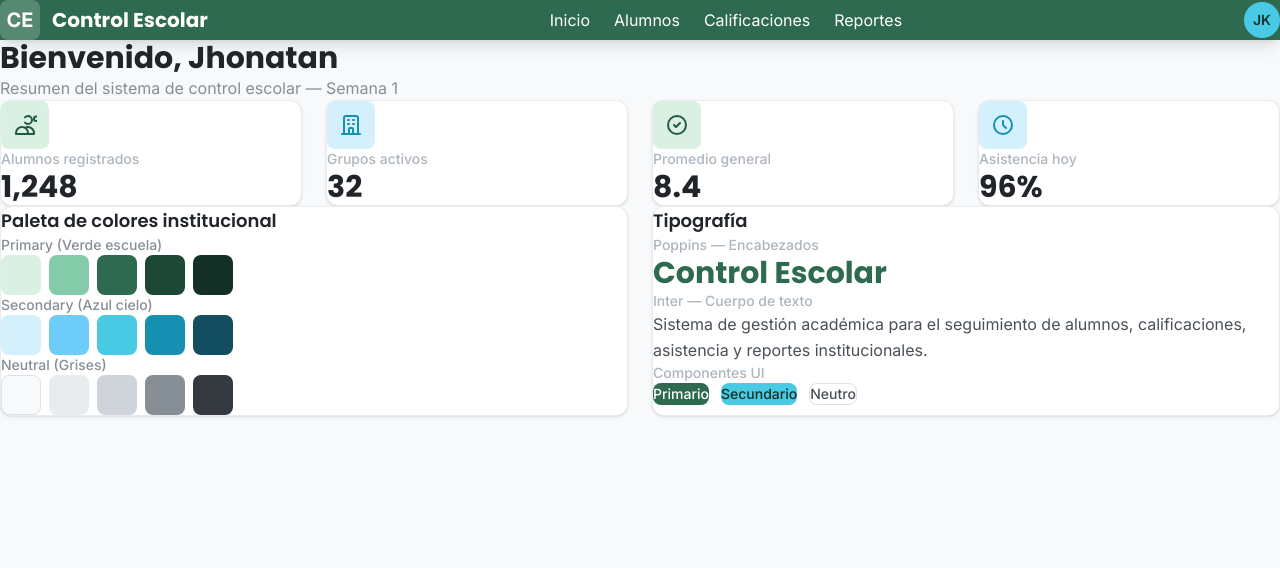
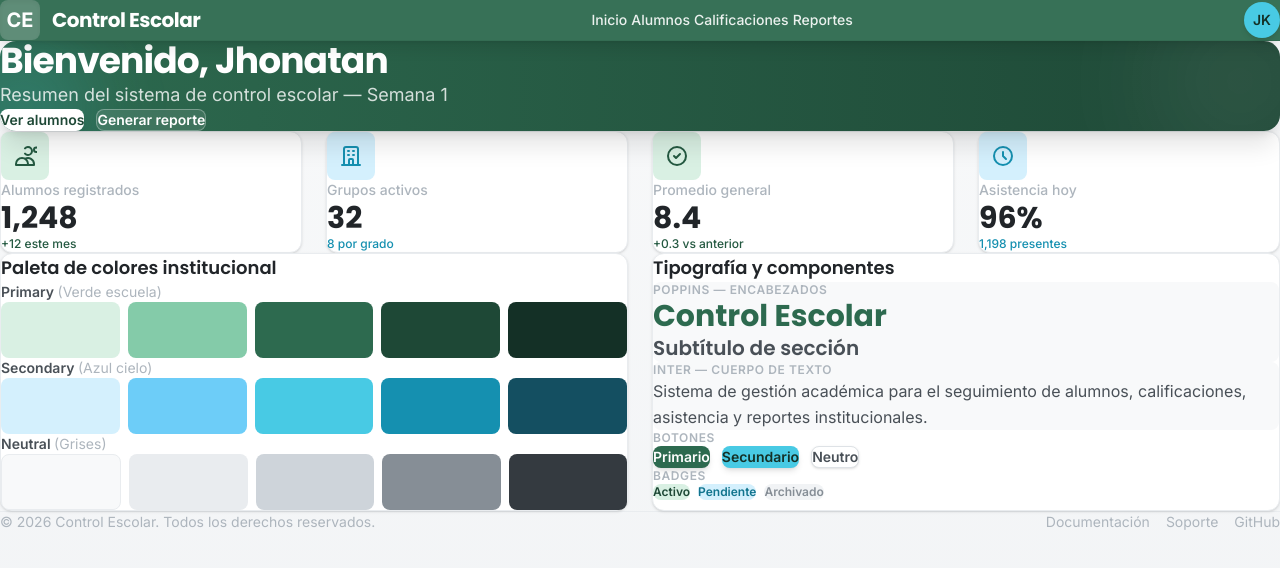
Before and after one commit to team-ControlAcademico/controlEscolar-web, a React (Vite) app: page / in a window 1280 px wide. Shown: the top 568 px of the page. Built offline with nearby package versions, Linux system fonts and the light colour scheme.

Commit message:
feat(ui): implement new dashboard design with enhanced interactions
- Update color palette and typography
- Add new components and badges
- Improve navbar and stats cards
- Enhance overall layout and user experience

```diff
--- a/src/App.tsx
+++ b/src/App.tsx
@@ -1,31 +1,44 @@
 function App() {
   return (
-    <div className="min-h-screen bg-neutral-50">
-      <nav className="bg-primary-500 text-white shadow-lg">
-        <div className="mx-auto max-w-7xl px-4 py-4 sm:px-6 lg:px-8">
+    <div className="min-h-screen bg-gradient-to-b from-neutral-50 to-neutral-100">
+      {/* Navbar */}
+      <nav className="sticky top-0 z-50 border-b border-primary-600/20 bg-primary-500/95 text-white shadow-lg backdrop-blur-sm">
+        <div className="mx-auto max-w-7xl px-4 py-3 sm:px-6 lg:px-8">
           <div className="flex items-center justify-between">
             <div className="flex items-center gap-3">
-              <div className="flex h-10 w-10 items-center justify-center rounded-lg bg-white/20 text-xl font-bold">
+              <div className="flex h-10 w-10 items-center justify-center rounded-lg bg-white/20 text-xl font-bold shadow-inner">
                 CE
               </div>
-              <h1 className="font-heading text-xl font-bold">Control Escolar</h1>
+              <h1 className="font-heading text-xl font-bold tracking-tight">Control Escolar</h1>
             </div>
-            <div className="hidden gap-6 md:flex">
-              <a href="#" className="transition-colors hover:text-secondary-300">
+            <div className="hidden gap-1 md:flex">
+              <a
+                href="#"
+                className="rounded-lg px-4 py-2 text-sm font-medium text-white/90 transition-all hover:bg-white/10 hover:text-white"
+              >
                 Inicio
               </a>
-              <a href="#" className="transition-colors hover:text-secondary-300">
+              <a
+                href="#"
+                className="rounded-lg px-4 py-2 text-sm font-medium text-white/90 transition-all hover:bg-white/10 hover:text-white"
+              >
                 Alumnos
               </a>
-              <a href="#" className="transition-colors hover:text-secondary-300">
+              <a
+                href="#"
+                className="rounded-lg px-4 py-2 text-sm font-medium text-white/90 transition-all hover:bg-white/10 hover:text-white"
+              >
                 Calificaciones
               </a>
-              <a href="#" className="transition-colors hover:text-secondary-300">
+              <a
+                href="#"
+                className="rounded-lg px-4 py-2 text-sm font-medium text-white/90 transition-all hover:bg-white/10 hover:text-white"
+              >
                 Reportes
               </a>
             </div>
             <div className="flex items-center gap-3">
-              <div className="flex h-9 w-9 items-center justify-center rounded-full bg-secondary-400 text-sm font-semibold text-primary-900">
+              <div className="flex h-9 w-9 items-center justify-center rounded-full bg-secondary-400 text-sm font-semibold text-primary-900 shadow-md">
                 JK
               </div>
             </div>
@@ -33,15 +46,35 @@ function App() {
         </div>
       </nav>
 
-      <main className="mx-auto max-w-7xl px-4 py-10 sm:px-6 lg:px-8">
+      <main className="mx-auto max-w-7xl px-4 py-8 sm:px-6 lg:px-8">
+        {/* Welcome Section */}
         <section className="mb-10">
-          <h2 className="font-heading text-3xl font-bold text-neutral-900">Bienvenido, Jhonatan</h2>
-          <p className="mt-2 text-neutral-600">Resumen del sistema de control escolar — Semana 1</p>
+          <div className="relative overflow-hidden rounded-2xl bg-gradient-to-r from-primary-500 to-primary-700 p-8 text-white shadow-xl">
+            <div className="absolute -right-10 -top-10 h-40 w-40 rounded-full bg-white/10 blur-3xl" />
+            <div className="absolute -bottom-10 -left-10 h-32 w-32 rounded-full bg-secondary-400/20 blur-2xl" />
+            <div className="relative">
+              <h2 className="font-heading text-3xl font-bold tracking-tight sm:text-4xl">
+                Bienvenido, Jhonatan
+              </h2>
+              <p className="mt-2 text-lg text-white/80">
+                Resumen del sistema de control escolar — Semana 1
+              </p>
+              <div className="mt-6 flex flex-wrap gap-3">
+                <button className="rounded-lg bg-white px-5 py-2.5 text-sm font-semibold text-primary-700 shadow-lg transition-all hover:shadow-xl hover:-translate-y-0.5">
+                  Ver alumnos
+                </button>
+                <button className="rounded-lg border border-white/30 bg-white/10 px-5 py-2.5 text-sm font-semibold text-white backdrop-blur-sm transition-all hover:bg-white/20">
+                  Generar reporte
+                </button>
+              </div>
+            </div>
+          </div>
         </section>
 
+        {/* Stats Cards */}
         <div className="mb-10 grid grid-cols-1 gap-6 sm:grid-cols-2 lg:grid-cols-4">
-          <div className="rounded-xl border border-neutral-200 bg-white p-6 shadow-sm">
-            <div className="mb-4 flex h-12 w-12 items-center justify-center rounded-lg bg-primary-100 text-primary-600">
+          <div className="group rounded-xl border border-neutral-200 bg-white p-6 shadow-sm transition-all hover:-translate-y-1 hover:shadow-lg">
+            <div className="mb-4 flex h-12 w-12 items-center justify-center rounded-lg bg-primary-100 text-primary-600 transition-colors group-hover:bg-primary-500 group-hover:text-white">
               <svg className="h-6 w-6" fill="none" stroke="currentColor" viewBox="0 0 24 24">
                 <path
                   strokeLinecap="round"
@@ -53,10 +86,11 @@ function App() {
             </div>
             <p className="text-sm font-medium text-neutral-500">Alumnos registrados</p>
             <p className="mt-1 font-heading text-3xl font-bold text-neutral-900">1,248</p>
+            <p className="mt-2 text-xs font-medium text-primary-600">+12 este mes</p>
           </div>
 
-          <div className="rounded-xl border border-neutral-200 bg-white p-6 shadow-sm">
-            <div className="mb-4 flex h-12 w-12 items-center justify-center rounded-lg bg-secondary-100 text-secondary-600">
+          <div className="group rounded-xl border border-neutral-200 bg-white p-6 shadow-sm transition-all hover:-translate-y-1 hover:shadow-lg">
+            <div className="mb-4 flex h-12 w-12 items-center justify-center rounded-lg bg-secondary-100 text-secondary-600 transition-colors group-hover:bg-secondary-400 group-hover:text-primary-900">
               <svg className="h-6 w-6" fill="none" stroke="currentColor" viewBox="0 0 24 24">
                 <path
                   strokeLinecap="round"
@@ -68,10 +102,11 @@ function App() {
             </div>
             <p className="text-sm font-medium text-neutral-500">Grupos activos</p>
             <p className="mt-1 font-heading text-3xl font-bold text-neutral-900">32</p>
+            <p className="mt-2 text-xs font-medium text-secondary-600">8 por grado</p>
           </div>
 
-          <div className="rounded-xl border border-neutral-200 bg-white p-6 shadow-sm">
-            <div className="mb-4 flex h-12 w-12 items-center justify-center rounded-lg bg-primary-100 text-primary-600">
+          <div className="group rounded-xl border border-neutral-200 bg-white p-6 shadow-sm transition-all hover:-translate-y-1 hover:shadow-lg">
+            <div className="mb-4 flex h-12 w-12 items-center justify-center rounded-lg bg-primary-100 text-primary-600 transition-colors group-hover:bg-primary-500 group-hover:text-white">
               <svg className="h-6 w-6" fill="none" stroke="currentColor" viewBox="0 0 24 24">
                 <path
                   strokeLinecap="round"
@@ -83,10 +118,11 @@ function App() {
             </div>
             <p className="text-sm font-medium text-neutral-500">Promedio general</p>
             <p className="mt-1 font-heading text-3xl font-bold text-neutral-900">8.4</p>
+            <p className="mt-2 text-xs font-medium text-primary-600">+0.3 vs anterior</p>
           </div>
 
-          <div className="rounded-xl border border-neutral-200 bg-white p-6 shadow-sm">
-            <div className="mb-4 flex h-12 w-12 items-center justify-center rounded-lg bg-secondary-100 text-secondary-600">
+          <div className="group rounded-xl border border-neutral-200 bg-white p-6 shadow-sm transition-all hover:-translate-y-1 hover:shadow-lg">
+            <div className="mb-4 flex h-12 w-12 items-center justify-center rounded-lg bg-secondary-100 text-secondary-600 transition-colors group-hover:bg-secondary-400 group-hover:text-primary-900">
               <svg className="h-6 w-6" fill="none" stroke="currentColor" viewBox="0 0 24 24">
                 <path
                   strokeLinecap="round"
@@ -98,82 +134,205 @@ function App() {
             </div>
             <p className="text-sm font-medium text-neutral-500">Asistencia hoy</p>
             <p className="mt-1 font-heading text-3xl font-bold text-neutral-900">96%</p>
+            <p className="mt-2 text-xs font-medium text-secondary-600">1,198 presentes</p>
           </div>
         </div>
 
+        {/* Design System Showcase */}
         <div className="grid grid-cols-1 gap-6 lg:grid-cols-2">
+          {/* Color Palette */}
           <div className="rounded-xl border border-neutral-200 bg-white p-6 shadow-sm">
-            <h3 className="mb-4 font-heading text-lg font-semibold text-neutral-900">
+            <h3 className="mb-6 font-heading text-lg font-semibold text-neutral-900">
               Paleta de colores institucional
             </h3>
-            <div className="space-y-4">
+            <div className="space-y-5">
               <div>
-                <p className="mb-2 text-sm font-medium text-neutral-600">Primary (Verde escuela)</p>
+                <p className="mb-3 text-sm font-semibold text-neutral-700">
+                  Primary <span className="font-normal text-neutral-500">(Verde escuela)</span>
+                </p>
                 <div className="flex gap-2">
-                  <div className="h-10 w-10 rounded-lg bg-primary-100" title="primary-100" />
-                  <div className="h-10 w-10 rounded-lg bg-primary-300" title="primary-300" />
-                  <div className="h-10 w-10 rounded-lg bg-primary-500" title="primary-500" />
-                  <div className="h-10 w-10 rounded-lg bg-primary-700" title="primary-700" />
-                  <div className="h-10 w-10 rounded-lg bg-primary-900" title="primary-900" />
+                  <div className="group relative h-14 flex-1 rounded-lg bg-primary-100 transition-all hover:scale-105 hover:shadow-md">
+                    <span className="absolute bottom-1 left-1/2 -translate-x-1/2 text-xs font-medium text-primary-800 opacity-0 transition-opacity group-hover:opacity-100">
+                      100
+                    </span>
+                  </div>
+                  <div className="group relative h-14 flex-1 rounded-lg bg-primary-300 transition-all hover:scale-105 hover:shadow-md">
+                    <span className="absolute bottom-1 left-1/2 -translate-x-1/2 text-xs font-medium text-primary-900 opacity-0 transition-opacity group-hover:opacity-100">
+                      300
+                    </span>
+                  </div>
+                  <div className="group relative h-14 flex-1 rounded-lg bg-primary-500 transition-all hover:scale-105 hover:shadow-md">
+                    <span className="absolute bottom-1 left-1/2 -translate-x-1/2 text-xs font-medium text-white opacity-0 transition-opacity group-hover:opacity-100">
+                      500
+                    </span>
+                  </div>
+                  <div className="group relative h-14 flex-1 rounded-lg bg-primary-700 transition-all hover:scale-105 hover:shadow-md">
+                    <span className="absolute bottom-1 left-1/2 -translate-x-1/2 text-xs font-medium text-white opacity-0 transition-opacity group-hover:opacity-100">
+                      700
+                    </span>
+                  </div>
+                  <div className="group relative h-14 flex-1 rounded-lg bg-primary-900 transition-all hover:scale-105 hover:shadow-md">
+                    <span className="absolute bottom-1 left-1/2 -translate-x-1/2 text-xs font-medium text-white opacity-0 transition-opacity group-hover:opacity-100">
+                      900
+                    </span>
+                  </div>
                 </div>
               </div>
               <div>
-                <p className="mb-2 text-sm font-medium text-neutral-600">Secondary (Azul cielo)</p>
+                <p className="mb-3 text-sm font-semibold text-neutral-700">
+                  Secondary <span className="font-normal text-neutral-500">(Azul cielo)</span>
+                </p>
                 <div className="flex gap-2">
-                  <div className="h-10 w-10 rounded-lg bg-secondary-100" title="secondary-100" />
-                  <div className="h-10 w-10 rounded-lg bg-secondary-300" title="secondary-300" />
-                  <div className="h-10 w-10 rounded-lg bg-secondary-400" title="secondary-400" />
-                  <div className="h-10 w-10 rounded-lg bg-secondary-600" title="secondary-600" />
-                  <div className="h-10 w-10 rounded-lg bg-secondary-900" title="secondary-900" />
+                  <div className="group relative h-14 flex-1 rounded-lg bg-secondary-100 transition-all hover:scale-105 hover:shadow-md">
+                    <span className="absolute bottom-1 left-1/2 -translate-x-1/2 text-xs font-medium text-secondary-800 opacity-0 transition-opacity group-hover:opacity-100">
+                      100
+                    </span>
+                  </div>
+                  <div className="group relative h-14 flex-1 rounded-lg bg-secondary-300 transition-all hover:scale-105 hover:shadow-md">
+                    <span className="absolute bottom-1 left-1/2 -translate-x-1/2 text-xs font-medium text-secondary-900 opacity-0 transition-opacity group-hover:opacity-100">
+                      300
+                    </span>
+                  </div>
+                  <div className="group relative h-14 flex-1 rounded-lg bg-secondary-400 transition-all hover:scale-105 hover:shadow-md">
+                    <span className="absolute bottom-1 left-1/2 -translate-x-1/2 text-xs font-medium text-primary-900 opacity-0 transition-opacity group-hover:opacity-100">
+                      400
+                    </span>
+                  </div>
+                  <div className="group relative h-14 flex-1 rounded-lg bg-secondary-600 transition-all hover:scale-105 hover:shadow-md">
+                    <span className="absolute bottom-1 left-1/2 -translate-x-1/2 text-xs font-medium text-white opacity-0 transition-opacity group-hover:opacity-100">
+                      600
+                    </span>
+                  </div>
+                  <div className="group relative h-14 flex-1 rounded-lg bg-secondary-900 transition-all hover:scale-105 hover:shadow-md">
+                    <span className="absolute bottom-1 left-1/2 -translate-x-1/2 text-xs font-medium text-white opacity-0 transition-opacity group-hover:opacity-100">
+                      900
+                    </span>
+                  </div>
                 </div>
               </div>
               <div>
-                <p className="mb-2 text-sm font-medium text-neutral-600">Neutral (Grises)</p>
+                <p className="mb-3 text-sm font-semibold text-neutral-700">
+                  Neutral <span className="font-normal text-neutral-500">(Grises)</span>
+                </p>
                 <div className="flex gap-2">
-                  <div
-                    className="h-10 w-10 rounded-lg border border-neutral-300 bg-neutral-50"
-                    title="neutral-50"
-                  />
-                  <div className="h-10 w-10 rounded-lg bg-neutral-200" title="neutral-200" />
-                  <div className="h-10 w-10 rounded-lg bg-neutral-400" title="neutral-400" />
-                  <div className="h-10 w-10 rounded-lg bg-neutral-600" title="neutral-600" />
-                  <div className="h-10 w-10 rounded-lg bg-neutral-800" title="neutral-800" />
+                  <div className="group relative h-14 flex-1 rounded-lg border border-neutral-200 bg-neutral-50 transition-all hover:scale-105 hover:shadow-md">
+                    <span className="absolute bottom-1 left-1/2 -translate-x-1/2 text-xs font-medium text-neutral-600 opacity-0 transition-opacity group-hover:opacity-100">
+                      50
+                    </span>
+                  </div>
+                  <div className="group relative h-14 flex-1 rounded-lg bg-neutral-200 transition-all hover:scale-105 hover:shadow-md">
+                    <span className="absolute bottom-1 left-1/2 -translate-x-1/2 text-xs font-medium text-neutral-700 opacity-0 transition-opacity group-hover:opacity-100">
+                      200
+                    </span>
+                  </div>
+                  <div className="group relative h-14 flex-1 rounded-lg bg-neutral-400 transition-all hover:scale-105 hover:shadow-md">
+                    <span className="absolute bottom-1 left-1/2 -translate-x-1/2 text-xs font-medium text-white opacity-0 transition-opacity group-hover:opacity-100">
+                      400
+                    </span>
+                  </div>
+                  <div className="group relative h-14 flex-1 rounded-lg bg-neutral-600 transition-all hover:scale-105 hover:shadow-md">
+                    <span className="absolute bottom-1 left-1/2 -translate-x-1/2 text-xs font-medium text-white opacity-0 transition-opacity group-hover:opacity-100">
+                      600
+                    </span>
+                  </div>
+                  <div className="group relative h-14 flex-1 rounded-lg bg-neutral-800 transition-all hover:scale-105 hover:shadow-md">
+                    <span className="absolute bottom-1 left-1/2 -translate-x-1/2 text-xs font-medium text-white opacity-0 transition-opacity group-hover:opacity-100">
+                      800
+                    </span>
+                  </div>
                 </div>
               </div>
             </div>
           </div>
 
+          {/* Typography & Components */}
           <div className="rounded-xl border border-neutral-200 bg-white p-6 shadow-sm">
-            <h3 className="mb-4 font-heading text-lg font-semibold text-neutral-900">Tipografía</h3>
-            <div className="space-y-4">
-              <div>
-                <p className="mb-1 text-sm font-medium text-neutral-500">Poppins — Encabezados</p>
+            <h3 className="mb-6 font-heading text-lg font-semibold text-neutral-900">
+              Tipografía y componentes
+            </h3>
+            <div className="space-y-6">
+              <div className="rounded-lg bg-neutral-50 p-4">
+                <p className="mb-2 text-xs font-semibold uppercase tracking-wider text-neutral-500">
+                  Poppins — Encabezados
+                </p>
                 <p className="font-heading text-3xl font-bold text-primary-500">Control Escolar</p>
+                <p className="mt-1 font-heading text-xl font-semibold text-neutral-700">
+                  Subtítulo de sección
+                </p>
               </div>
-              <div>
-                <p className="mb-1 text-sm font-medium text-neutral-500">Inter — Cuerpo de texto</p>
+              <div className="rounded-lg bg-neutral-50 p-4">
+                <p className="mb-2 text-xs font-semibold uppercase tracking-wider text-neutral-500">
+                  Inter — Cuerpo de texto
+                </p>
                 <p className="text-base leading-relaxed text-neutral-700">
                   Sistema de gestión académica para el seguimiento de alumnos, calificaciones,
                   asistencia y reportes institucionales.
                 </p>
               </div>
               <div>
-                <p className="mb-1 text-sm font-medium text-neutral-500">Componentes UI</p>
+                <p className="mb-3 text-xs font-semibold uppercase tracking-wider text-neutral-500">
+                  Botones
+                </p>
                 <div className="flex flex-wrap gap-3">
-                  <button className="rounded-lg bg-primary-500 px-4 py-2 text-sm font-medium text-white transition-colors hover:bg-primary-600">
+                  <button className="rounded-lg bg-primary-500 px-5 py-2.5 text-sm font-semibold text-white shadow-md transition-all hover:bg-primary-600 hover:shadow-lg hover:-translate-y-0.5 active:translate-y-0">
                     Primario
                   </button>
-                  <button className="rounded-lg bg-secondary-400 px-4 py-2 text-sm font-medium text-primary-900 transition-colors hover:bg-secondary-500">
+                  <button className="rounded-lg bg-secondary-400 px-5 py-2.5 text-sm font-semibold text-primary-900 shadow-md transition-all hover:bg-secondary-500 hover:shadow-lg hover:-translate-y-0.5 active:translate-y-0">
                     Secundario
                   </button>
-                  <button className="rounded-lg border border-neutral-300 bg-white px-4 py-2 text-sm font-medium text-neutral-700 transition-colors hover:bg-neutral-100">
+                  <button className="rounded-lg border border-neutral-300 bg-white px-5 py-2.5 text-sm font-semibold text-neutral-700 shadow-sm transition-all hover:bg-neutral-50 hover:shadow-md hover:-translate-y-0.5 active:translate-y-0">
                     Neutro
                   </button>
+                </div>
+              </div>
+              <div>
+                <p className="mb-3 text-xs font-semibold uppercase tracking-wider text-neutral-500">
+                  Badges
+                </p>
+                <div className="flex flex-wrap gap-2">
+                  <span className="rounded-full bg-primary-100 px-3 py-1 text-xs font-semibold text-primary-700">
+                    Activo
+                  </span>
+                  <span className="rounded-full bg-secondary-100 px-3 py-1 text-xs font-semibold text-secondary-700">
+                    Pendiente
+                  </span>
+                  <span className="rounded-full bg-neutral-100 px-3 py-1 text-xs font-semibold text-neutral-600">
+                    Archivado
+                  </span>
                 </div>
               </div>
             </div>
           </div>
         </div>
+
+        {/* Footer */}
+        <footer className="mt-12 border-t border-neutral-200 pt-8">
+          <div className="flex flex-col items-center justify-between gap-4 sm:flex-row">
+            <p className="text-sm text-neutral-500">
+              © 2026 Control Escolar. Todos los derechos reservados.
+            </p>
+            <div className="flex gap-4">
+              <a
+                href="#"
+                className="text-sm text-neutral-500 transition-colors hover:text-primary-500"
+              >
+                Documentación
+              </a>
+              <a
+                href="#"
+                className="text-sm text-neutral-500 transition-colors hover:text-primary-500"
+              >
+                Soporte
+              </a>
+              <a
+                href="#"
+                className="text-sm text-neutral-500 transition-colors hover:text-primary-500"
+              >
+                GitHub
+              </a>
+            </div>
+          </div>
+        </footer>
       </main>
     </div>
   );
```
